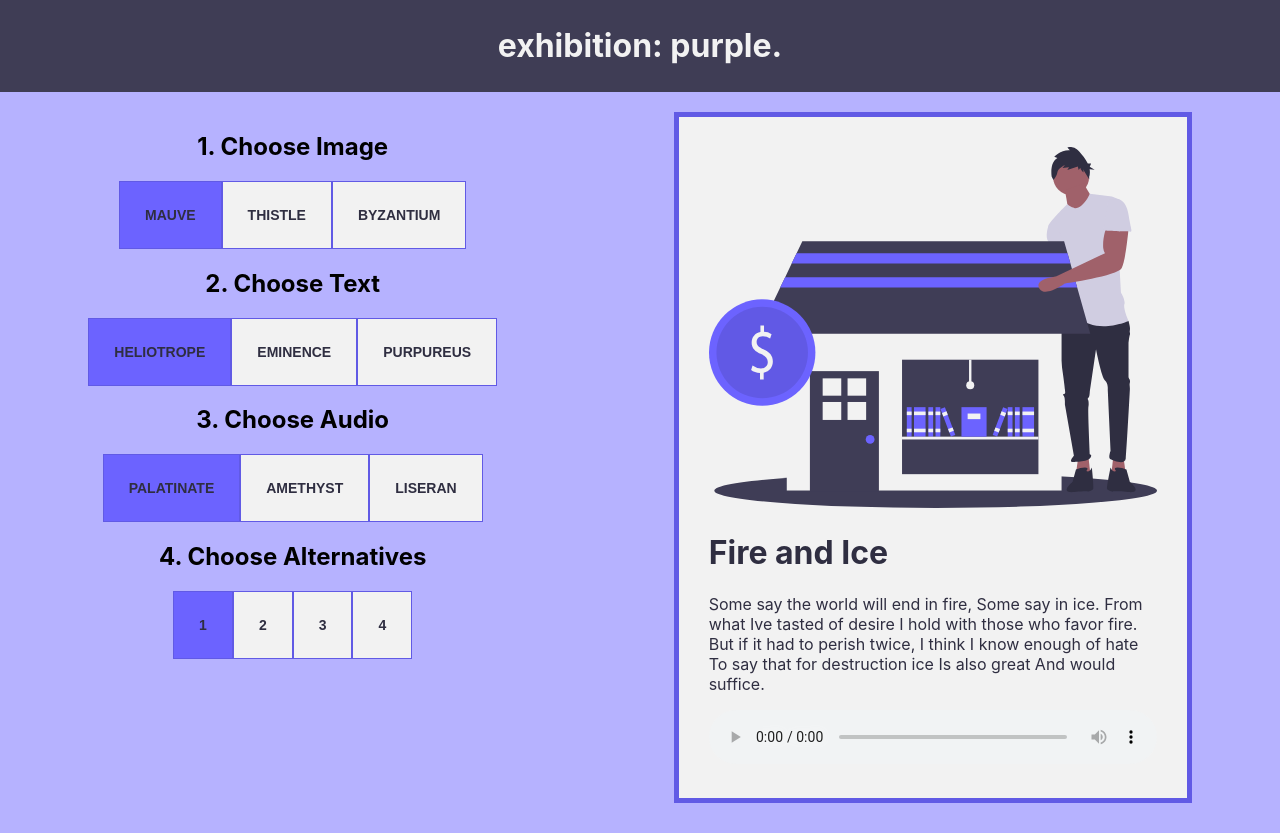
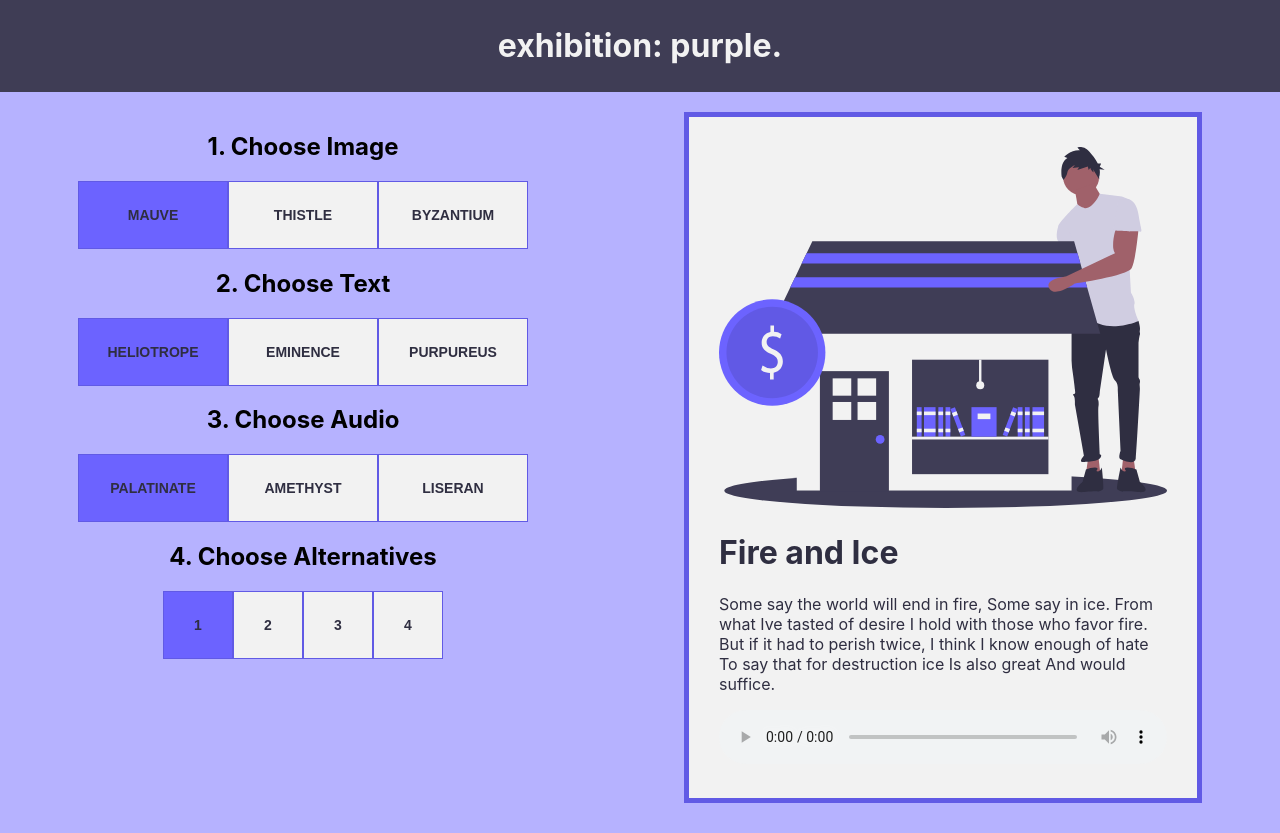
Before and after one commit to rotciw/P2-IT2810-Project-Purple, a React (Create React App) app in the folder exhibition-app/: page / in a window 1280 px wide. Built offline with nearby package versions, Linux system fonts and the light colour scheme.

Commit message:
button categories and scaling

```diff
--- a/exhibition-app/src/components/button/Button.css
+++ b/exhibition-app/src/components/button/Button.css
@@ -1,5 +1,5 @@
 .category_button {
-    width: 100w;
+    width: 125px;
     padding: 20px;
     background-color: #F2F2F2;
     color: #2F2E41;
@@ -11,17 +11,29 @@
     font-size: 12px;
 }
 
+.alternative_button{
+    width: 70px;
+}
+
 @media (min-width: 1200px){
     .category_button{
-      padding:30px;
-      font-size: 16px;
+        width: 160px;
+        padding:30px;
+        font-size: 16px;
+    }
+    .alternative_button{
+        width: 70px;
     }
 }
 
 @media (min-width: 768px){
     .category_button{
-      padding:25px;
-      font-size: 14px;
+        width: 150px;
+        padding:25px;
+        font-size: 14px;
+    }
+    .alternative_button{
+        width: 70px;
     }
 }
 
--- a/exhibition-app/src/components/button/Button.js
+++ b/exhibition-app/src/components/button/Button.js
@@ -3,9 +3,15 @@ import "./Button.css"
 
 export default function Button(props){
     let className = "category_button";
+
+    if (!isNaN(props.name)){
+        className += " alternative_button";
+    }
+
     if (props.selected_category === props.id) {
         className += " selected_category_button"
     }
+
 
     return (
             <button className={className} onClick={props.onClick}>
```
